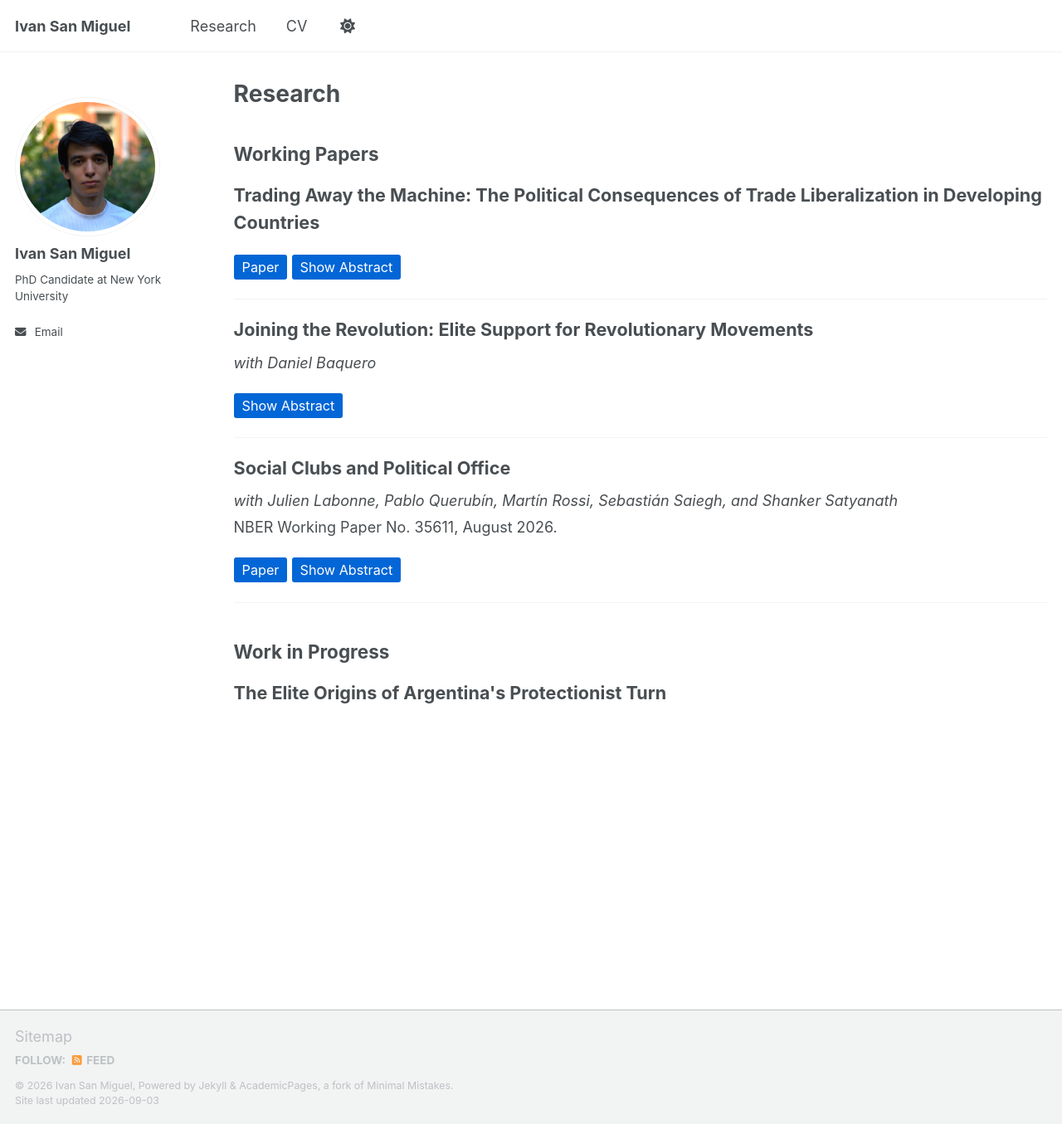
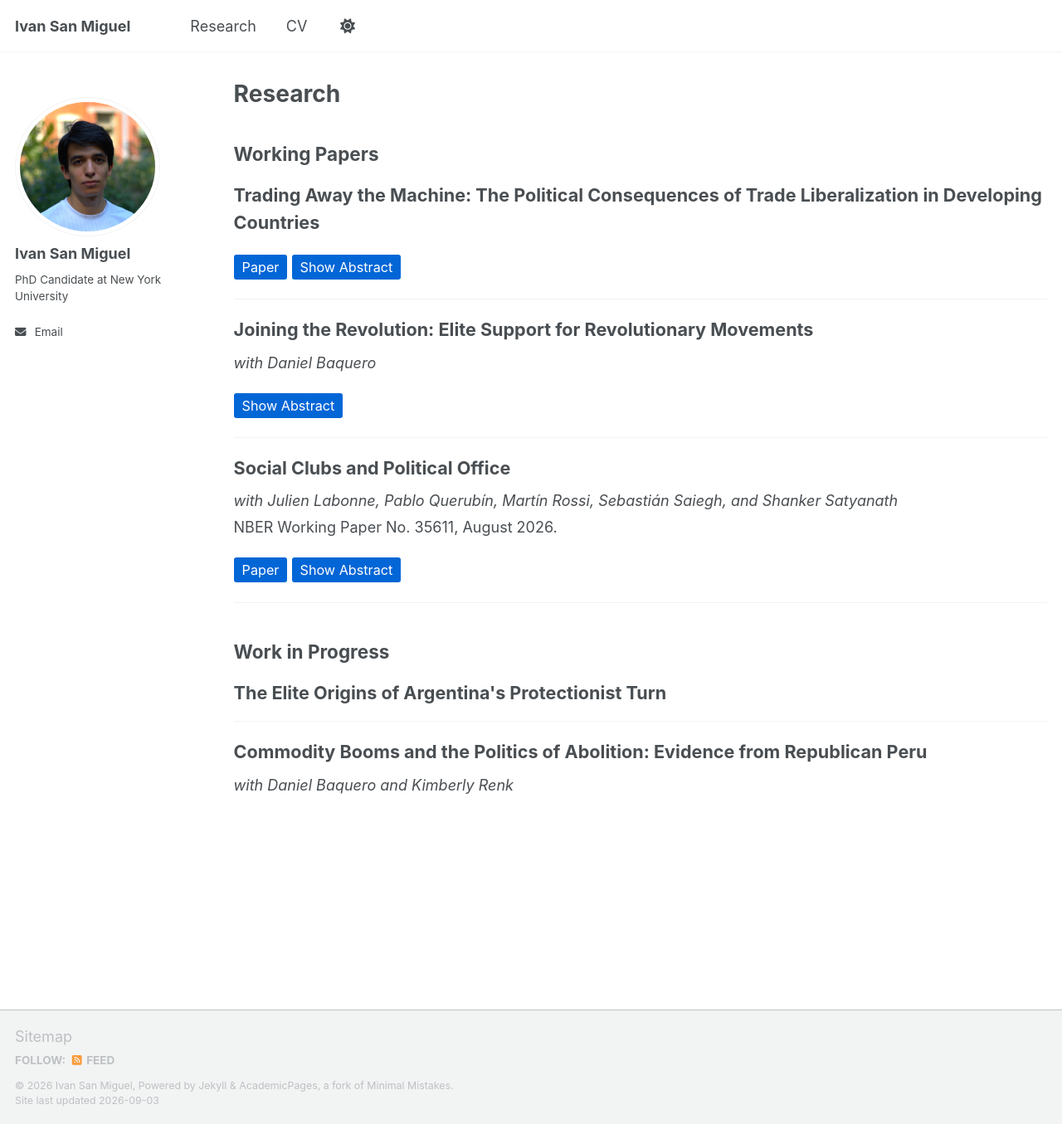
Before and after one commit to IvanSanMiguel/ivansanmiguel.github.io, a Jekyll site: the page built from _pages/research.md, in a window 1280 px wide and 1355 px high. Shown: the whole window at 83% size. Built offline with Jekyll 4.4.1, drawn with Linux system fonts in a browser that asks for light colours; a script that is not in the unit is left out.

Commit message:
Add Peru abolition project to Work in Progress
Co-Authored-By: Claude Fable 5.1 <noreply@anthropic.com>
Claude-Session: https://claude.ai/code/session_01USXgVqsLk2ACf5GWTZKt9E

```diff
--- a/_pages/research.md
+++ b/_pages/research.md
@@ -98,3 +98,8 @@ Elites maintain disproportionate political power even in formally inclusive poli
 
 <div class="paper-title">The Elite Origins of Argentina's Protectionist Turn</div>
 <div class="coauthors"></div>
+
+---
+
+<div class="paper-title">Commodity Booms and the Politics of Abolition: Evidence from Republican Peru</div>
+<div class="coauthors">with Daniel Baquero and Kimberly Renk</div>
```
